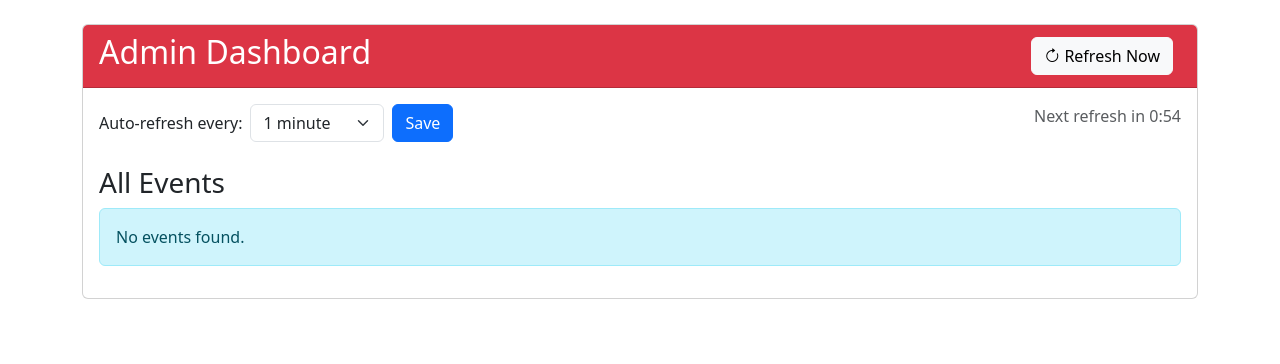
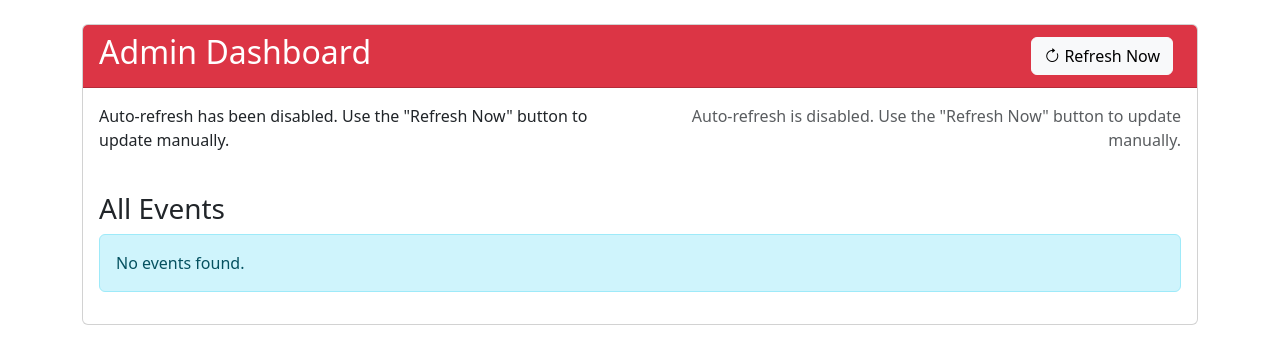
Before and after one commit to DG1001/Eikonsym, a Flask app: page /admin/dashboard in a window 1280 px wide. Shown: the part 56-420 px from the top of the page. Run offline with Flask 3, Linux system fonts and the light colour scheme; the visitor is signed in with stand-in values (Sample User, id 1); data that the repository does not hold is empty.

Commit message:
fix: remove auto-refresh functionality from admin dashboard template

```diff
--- a/templates/admin_dashboard.html
+++ b/templates/admin_dashboard.html
@@ -16,15 +16,8 @@
         <div class="row mb-4">
             <div class="col-md-6">
                 <form method="POST" action="{{ url_for('admin_dashboard') }}" class="d-flex align-items-center">
-                    <label for="refresh_time" class="form-label me-2 mb-0">Auto-refresh every:</label>
-                    <select class="form-select me-2" id="refresh_time" name="refresh_time" style="width: auto;">
-                        <option value="0" {% if refresh_time|int == 0 %}selected{% endif %}>Disabled</option>
-                        <option value="1" {% if refresh_time|int == 1 %}selected{% endif %}>1 minute</option>
-                        <option value="2" {% if refresh_time|int == 2 %}selected{% endif %}>2 minutes</option>
-                        <option value="5" {% if refresh_time|int == 5 %}selected{% endif %}>5 minutes</option>
-                        <option value="10" {% if refresh_time|int == 10 %}selected{% endif %}>10 minutes</option>
-                    </select>
-                    <button type="submit" class="btn btn-primary">Save</button>
+                    <!-- Auto-refresh select box removed as per request -->
+                    <p>Auto-refresh has been disabled. Use the "Refresh Now" button to update manually.</p>
                 </form>
             </div>
             <div class="col-md-6 text-end">
@@ -80,37 +73,7 @@ function confirmDeleteEvent(eventId, eventName) {
     }
 }
 
-// Auto-refresh functionality
-(function() {
-    const refreshTime = {{ refresh_time }};
-    let refreshInterval;
-    let countdown = refreshTime * 60; // Convert to seconds
-    const statusElement = document.getElementById('refreshStatus');
-
-    function updateStatus() {
-        if (refreshTime <= 0) {
-            statusElement.textContent = 'Auto-refresh is disabled';
-            return;
-        }
-
-        const minutes = Math.floor(countdown / 60);
-        const seconds = countdown % 60;
-        statusElement.textContent = `Next refresh in ${minutes}:${seconds < 10 ? '0' : ''}${seconds}`;
-
-        countdown--;
-
-        if (countdown < 0) {
-            window.location.reload();
-        }
-    }
-
-    // Initialize
-    if (refreshTime > 0) {
-        refreshInterval = setInterval(updateStatus, 1000);
-        updateStatus();
-    } else {
-        updateStatus();
-    }
-})();
+/* Auto-refresh functionality removed as per request */
+document.getElementById('refreshStatus').textContent = 'Auto-refresh is disabled. Use the "Refresh Now" button to update manually.';
 </script>
 {% endblock %}
```
